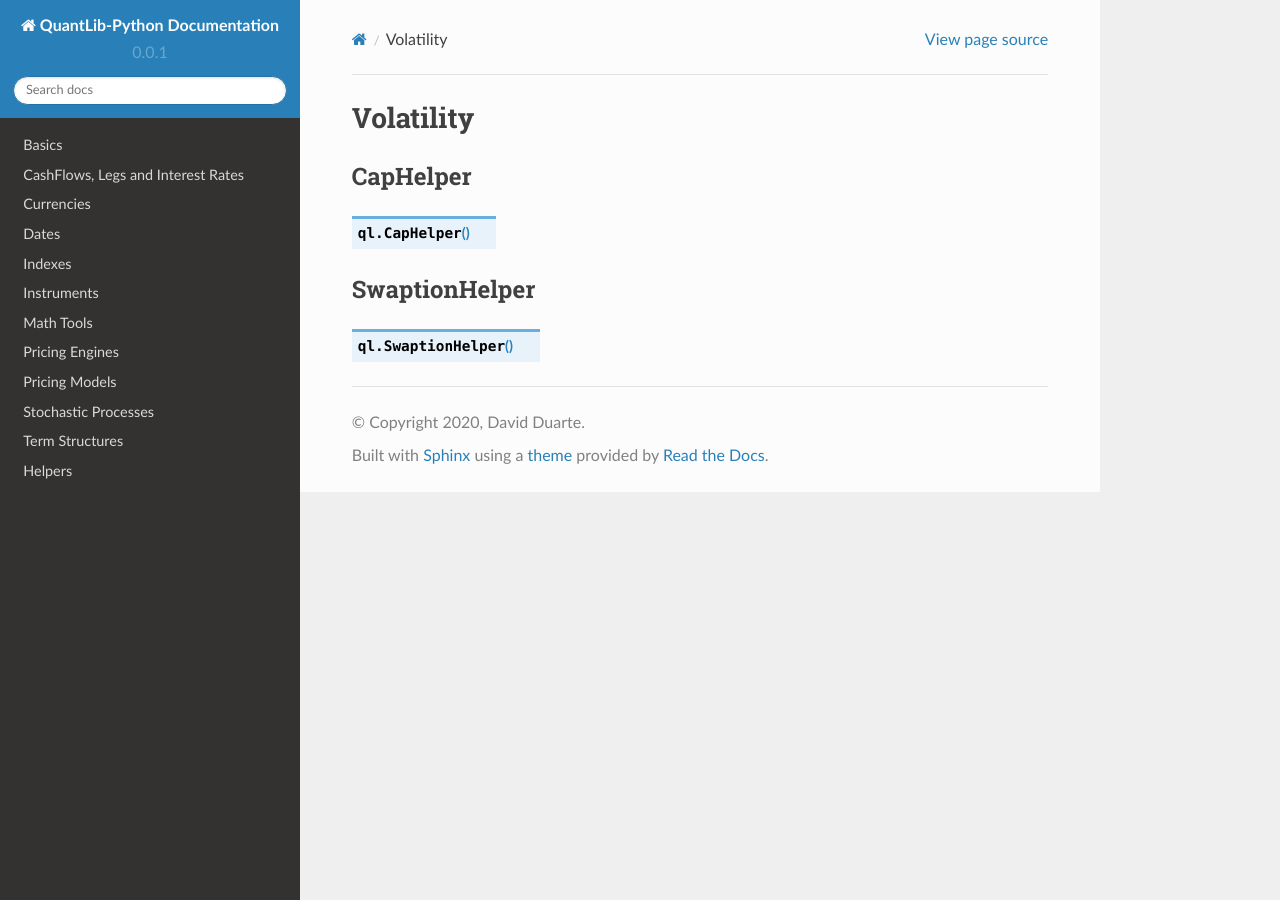
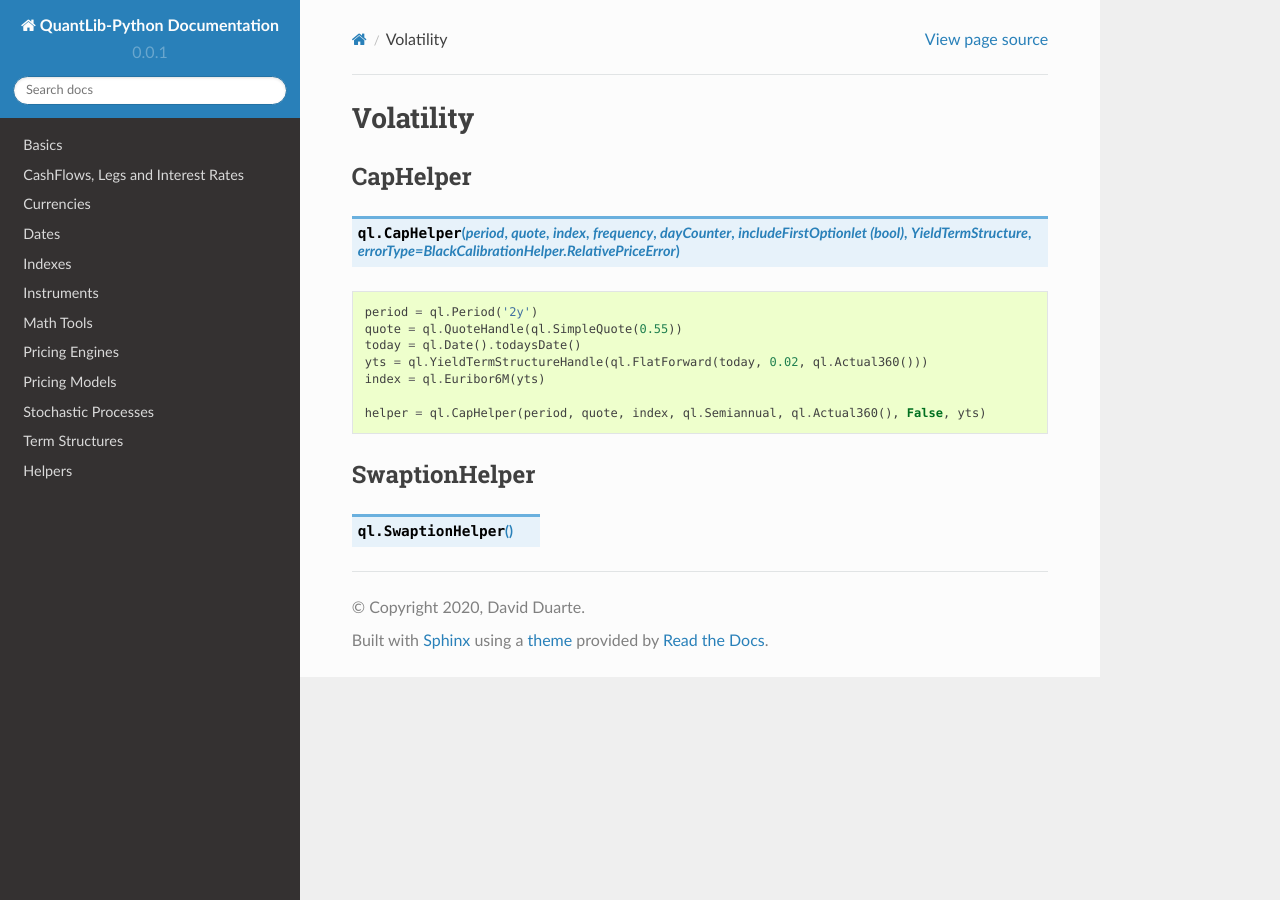
Before and after one commit to nhaga/QuantLib-Python-Docs, a Sphinx documentation site: the page built from docs/helpers/vol.rst, in a window 1280 px wide. Built offline with Sphinx 7.4.7 and the Read the Docs theme 2.0.0, drawn with Linux system fonts in a browser that asks for light colours; formulas are drawn with MathJax 3.

Commit message:
added caphelper

```diff
--- a/docs/helpers/vol.rst
+++ b/docs/helpers/vol.rst
@@ -4,7 +4,17 @@
 CapHelper
 *********
 
-.. function:: ql.CapHelper()
+.. function:: ql.CapHelper(period, quote, index, frequency, dayCounter, includeFirstOptionlet (bool), YieldTermStructure, errorType=BlackCalibrationHelper.RelativePriceError)
+
+.. code-block:: python
+
+  period = ql.Period('2y')
+  quote = ql.QuoteHandle(ql.SimpleQuote(0.55))
+  today = ql.Date().todaysDate()
+  yts = ql.YieldTermStructureHandle(ql.FlatForward(today, 0.02, ql.Actual360()))
+  index = ql.Euribor6M(yts)
+
+  helper = ql.CapHelper(period, quote, index, ql.Semiannual, ql.Actual360(), False, yts)
 
 
 SwaptionHelper
```
